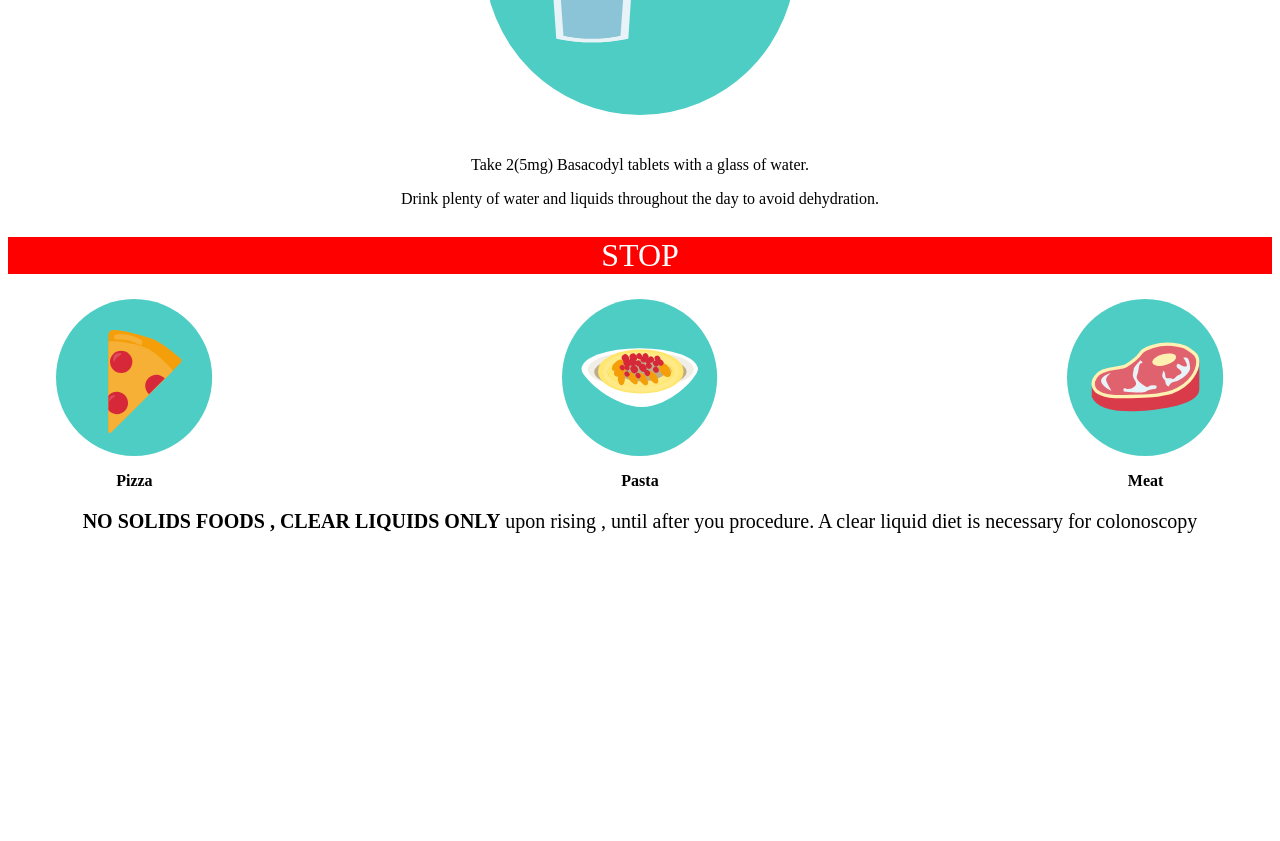
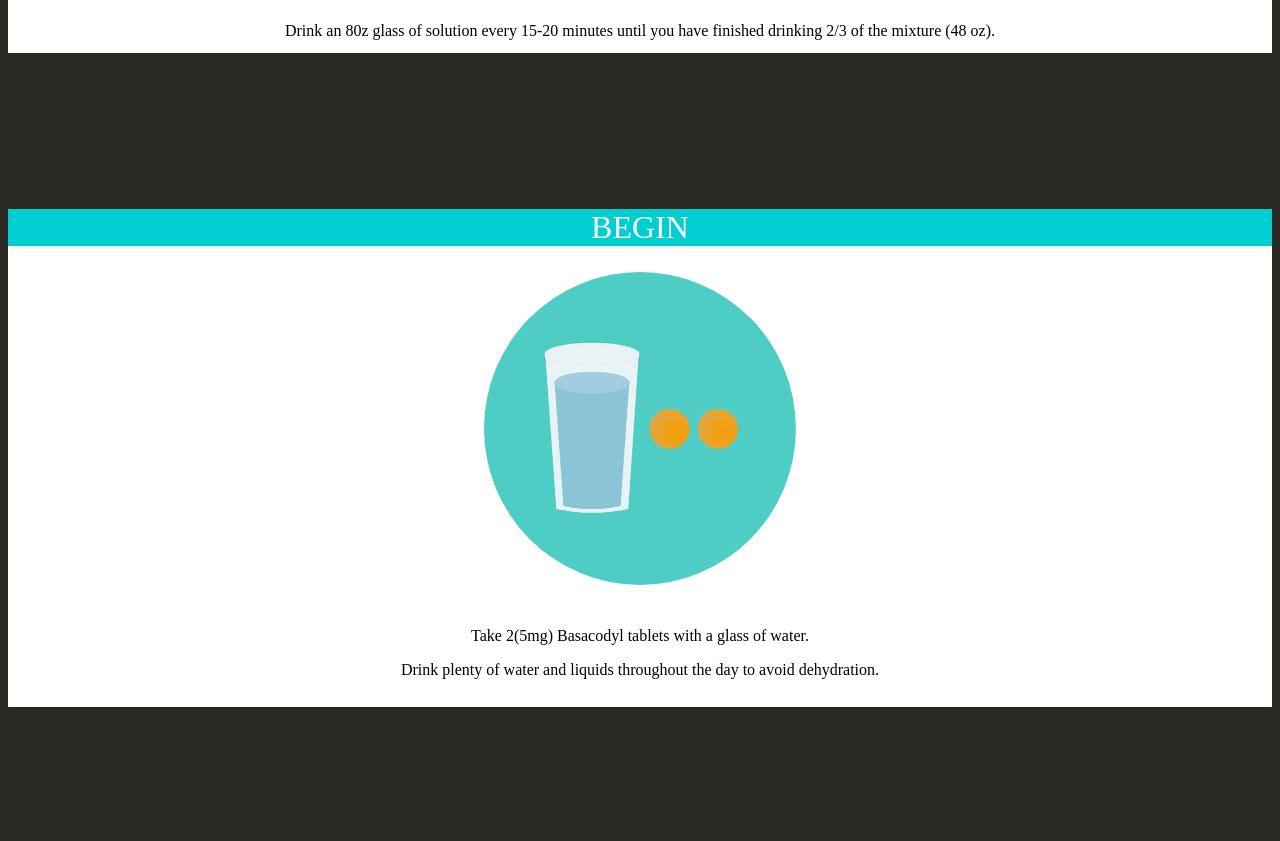
Before and after one commit to ropas14/CovertImages, a plain HTML site: page main.html in a window 1280 px wide. Shown: the part 1959-2800 px from the top of the page. Before the commit the page ends 2545 px from the top, so only its background shows below. Drawn offline with Linux system fonts and the light colour scheme.

Commit message:
Add files via upload

```diff
--- a/main.html
+++ b/main.html
@@ -2,8 +2,20 @@
    <head>
      <style>
         body{
-          background-color: #FFFFFF;
+          background-color: #282923;
           text-align: center;
+        }
+
+       .container_wrapper {
+       background-color: #ffffff;
+       width: cover;
+       justify-content: center;
+       }
+
+      .empty-divider{
+        height: 20%;
+         background-color: #282923;
+
         }
         .topnav {
            background-color: #00CED1;
@@ -23,7 +35,7 @@
            width: auto;
         }
         .reduced{
-           height: 20%;
+           height: auto;
             width: auto;
         }
         .div-center{
@@ -51,6 +63,7 @@
      <title></title>
   </head>
   <body>
+   <div class="container_wrapper">
     <div class='topnav'>BEGIN</div>
     <div class='div-center'>
        <img class='image' src="icons/3pm_packet.svg" align="middle" >
@@ -60,23 +73,48 @@
        <img class='image' src="icons/bisacodyl_tablets.svg" align="middle" >
     </div>
     <div class='txt'>Take 2(5mg) Basacodyl tablets with a glass of water</div>
+   </div>
+   <div class="empty-divider">
+
+    </div>
+    <div class="container_wrapper">
     <div class='topnav'>BEGIN</div>
     <div class='div-center'>
        <img class='image' src="icons/polyethylene_glycol.svg" align="middle" >
     </div>
     <div class='txt'>Mix together the ENTIRE BOTTLE(8.3oz/238g) of Polyethylene Glycol 3350 with 64 oz of chilled drink mix.</div>
+   </div>
+
+    <div class="empty-divider">
+
+    </div>
+
+    <div class="container_wrapper">
     <div class='topnav'>BEGIN</div>
     <div class='div-center'>
        <img class='image top-div' src="icons/80z_solution.svg" align="middle" >
     </div>
     <div class='txt'>Drink an 80z glass of solution every 15-20 minutes until you have finished drinking 2/3 of the mixture (48 oz).</div>
+   </div>
+
+   <div class="empty-divider">
+
+    </div>
+
+   <div class="container_wrapper">
     <div class='topnav'>BEGIN</div>
     <div class='div-center'>
        <img class='image' src="icons/bisacodyl_tablets.svg" align="middle" >
     </div>
     <div class='txt'><p>Take 2(5mg) Basacodyl tablets with a glass of water.</p>
+    <p>Drink plenty of water and liquids throughout the day to avoid dehydration.</p></div>
+   </div>
 
-<p>Drink plenty of water and liquids throughout the day to avoid dehydration.</p></div>
+    <div class="empty-divider">
+
+    </div>
+
+    <div class="container_wrapper">
      <div class='topnav stop' >STOP</div>
      <div class='div-center'>
      <div class="f-l">
@@ -91,7 +129,9 @@
      <img src="icons/pasta.svg"  class='reduced' >
     <p><b>Pasta</b></p>
     </div>
-    <p id="txtInfo" style="font-size: 20px"><b>NO SOLIDS FOODS , CLEAR LIQUIDS ONLY</b> upon rising , until after you procedure. A clear liquid diet is necessary for colonoscopy</p>
+    <p id="txtInfo" style="font-size: 15px"><b>NO SOLIDS FOODS , CLEAR LIQUIDS ONLY</b> upon rising , until after you procedure. A clear liquid diet is necessary for colonoscopy</p>
     </div>
+  </div>
+
   </body>
 </html>
```
Lines whose indentation alone changed are shown as unchanged.
